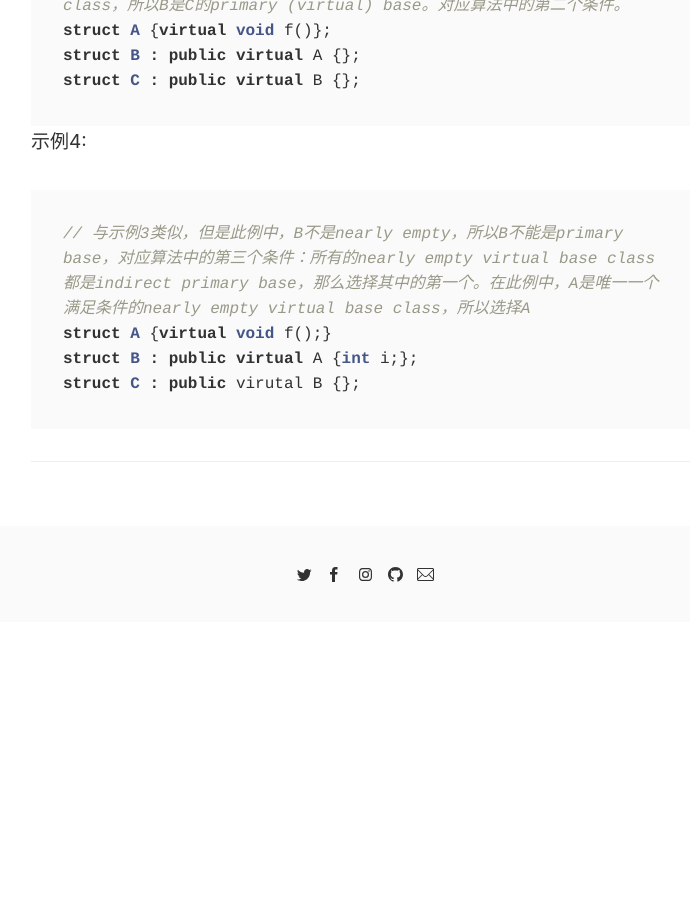
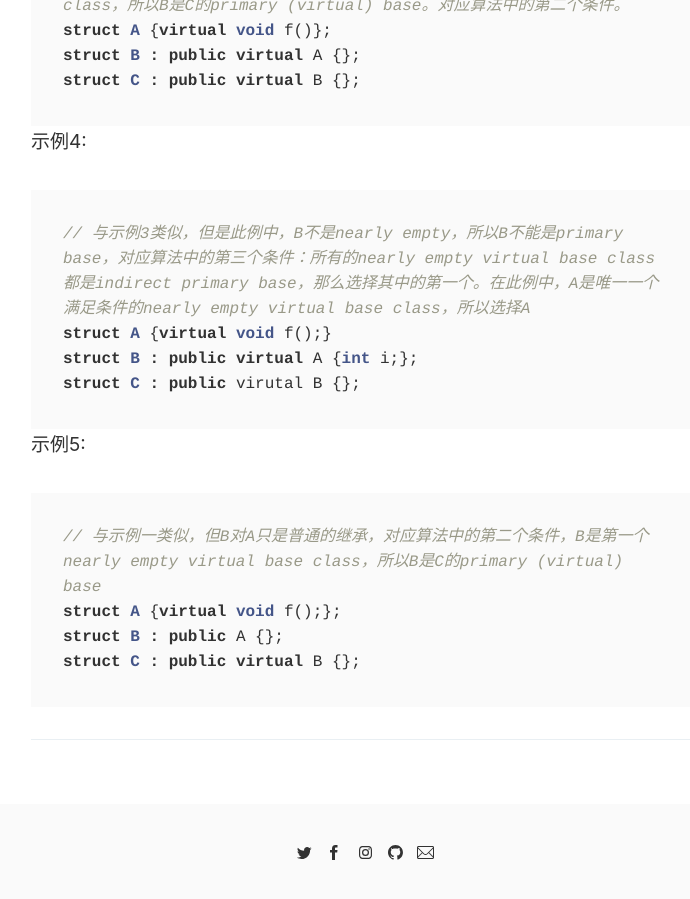
Before and after one commit to ddwolf/ddwolf.github.io, a Jekyll site: the page built from _posts/2020-01-04-primary-base-class-algorithm.md, in a window 1280 px wide and 900 px high, scrolled down 1300 px. Shown: the whole window, without its empty margins (275-965 px from the left). Built offline with Jekyll 4.4.1, drawn with Linux system fonts in a browser that asks for light colours; our own code applies the rules of GitHub Pages for plain Markdown files; comment, search, counter and statistics services are not loaded; before the commit the page ends 1922 px from its top, so only the background shows below that; some of the changed text lies outside the part shown.

Commit message:
add sample

````diff
--- a/_posts/2020-01-04-primary-base-class-algorithm.md
+++ b/_posts/2020-01-04-primary-base-class-algorithm.md
@@ -39,3 +39,11 @@ struct A {virtual void f();}
 struct B : public virtual A {int i;};
 struct C : public virutal B {};
 ```
+
+示例5:
+```cpp
+// 与示例一类似，但B对A只是普通的继承，对应算法中的第二个条件，B是第一个nearly empty virtual base class，所以B是C的primary (virtual) base
+struct A {virtual void f();};
+struct B : public A {};
+struct C : public virtual B {};
+```
````
Also changed, not shown: other parts of _posts/2020-01-04-primary-base-class-algorithm.md (+1 -1 lines).
